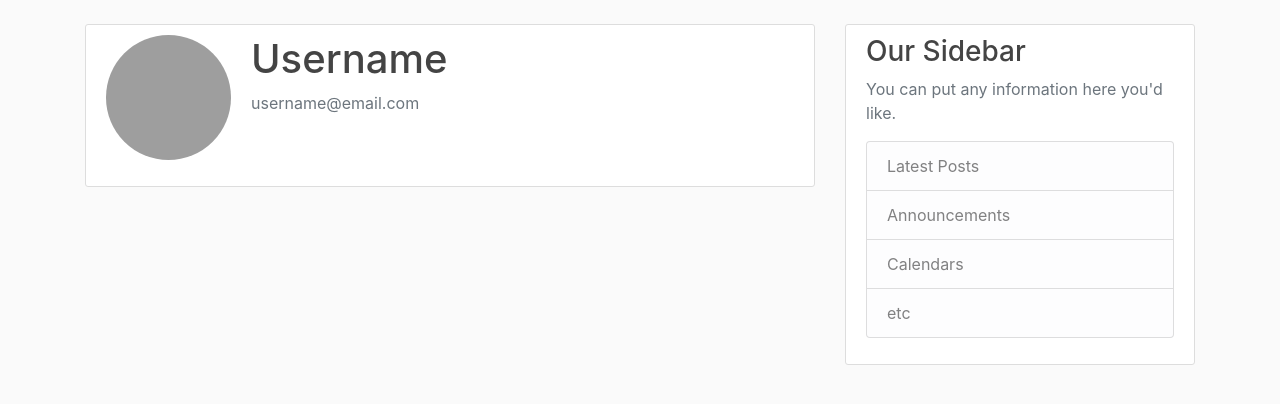
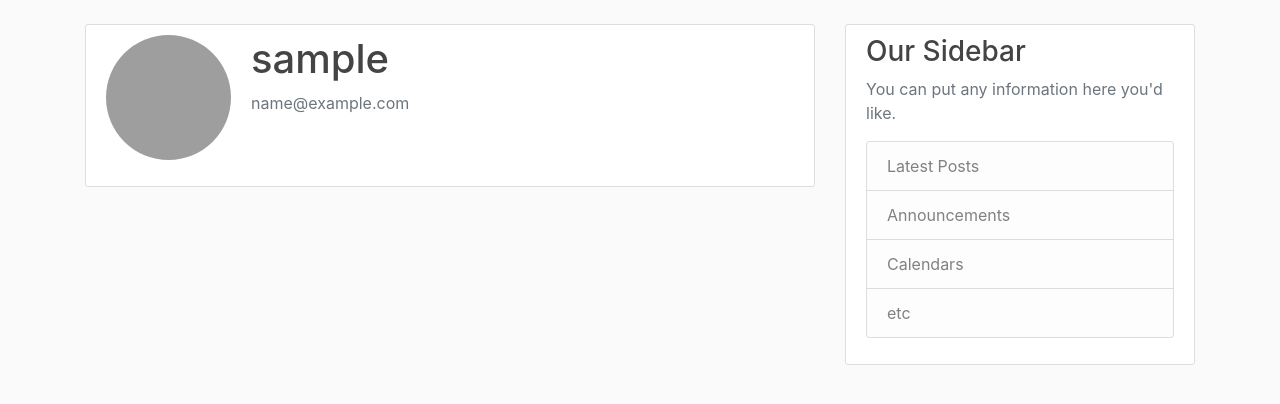
Before and after one commit to davidhammaker/YouTubeFlaskBlog, a Flask app: page /account in a window 1280 px wide. Shown: the part 56-460 px from the top of the page. Run offline with Flask 2, Linux system fonts and the light colour scheme; the visitor is signed in with stand-in values (Sample User, id 1); data comes from the database, SQL or seed files in the repository; some libraries are stand-ins or nearby versions; grey boxes are pictures that could not be loaded.

Commit message:
Update account.html to display user's actual info
This includes username and email only.

```diff
--- a/flaskblog/templates/account.html
+++ b/flaskblog/templates/account.html
@@ -5,8 +5,8 @@
         <div class="media">
             <img class="rounded-circle account-img" src="userimage.jpg">
             <div class="media-body">
-                <h2 class="account-heading">Username</h2>
-                <p class="text-secondary">username@email.com</p>
+                <h2 class="account-heading">{{ current_user.username }}</h2>
+                <p class="text-secondary">{{ current_user.email }}</p>
             </div>
         </div>
         <!-- FORM HERE -->
```
